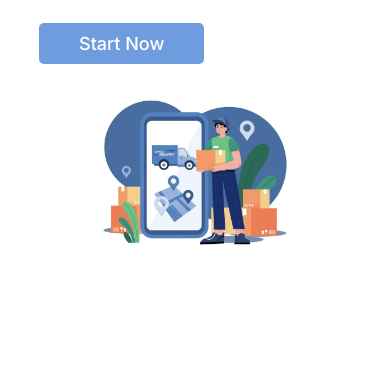
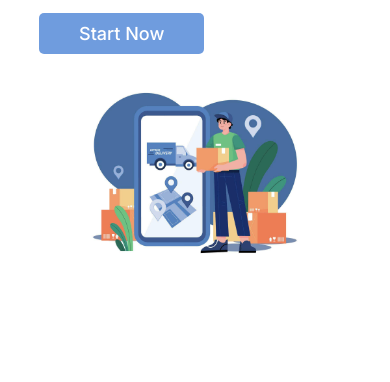
Before and after one commit to imranrszd/ParcelHub-Portfolio, a plain HTML site: page index.html in a window 390 px wide. Shown: the part 462-844 px from the top of the page. Drawn offline with Linux system fonts and the light colour scheme.

Commit message:
sec banner test

```diff
--- a/style.css
+++ b/style.css
@@ -53,6 +53,7 @@ header {
 
 .banner>img {
     max-width: 800px;
+    width: 60%;
     max-height: max-content;
 }
 
@@ -64,7 +65,8 @@ header {
     }
 
     .banner>img {
-        max-width: 90%;
+        width: 100%;
+        height: max-content;
     }
 }
 
```
